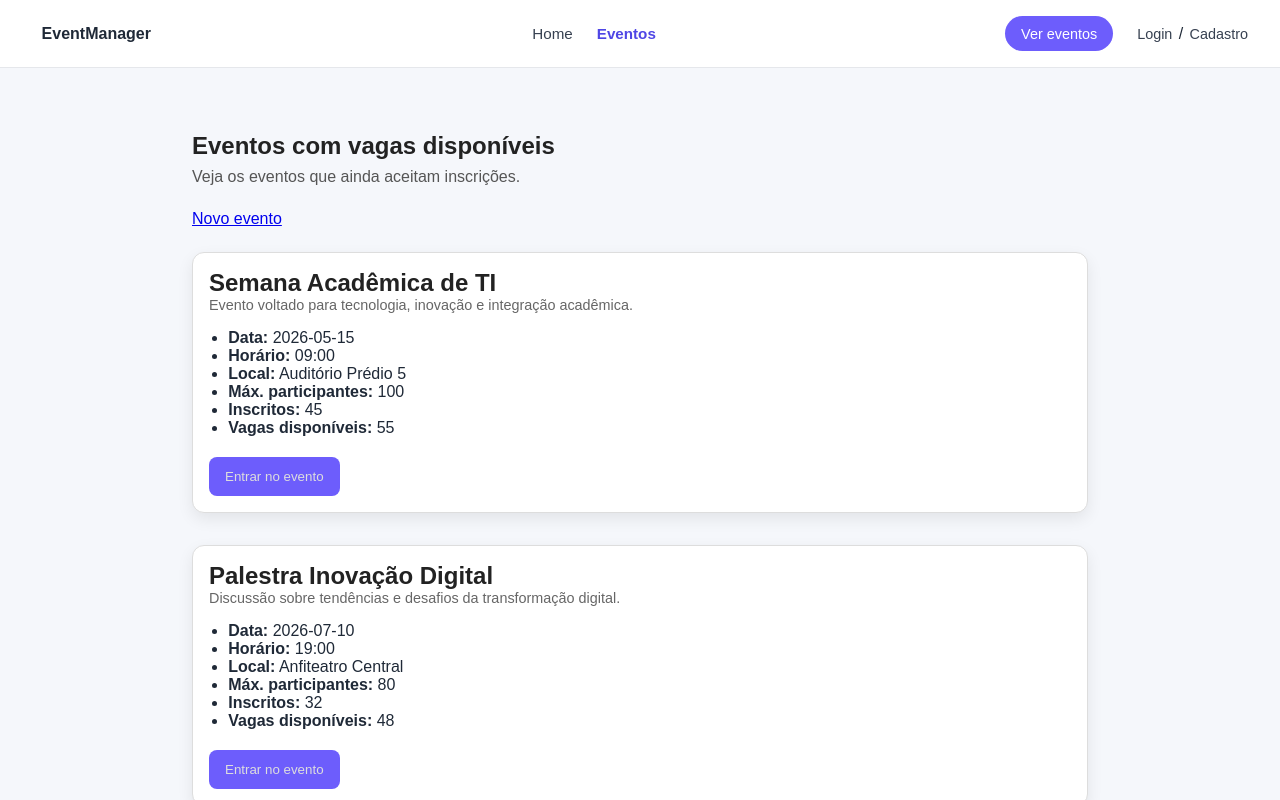
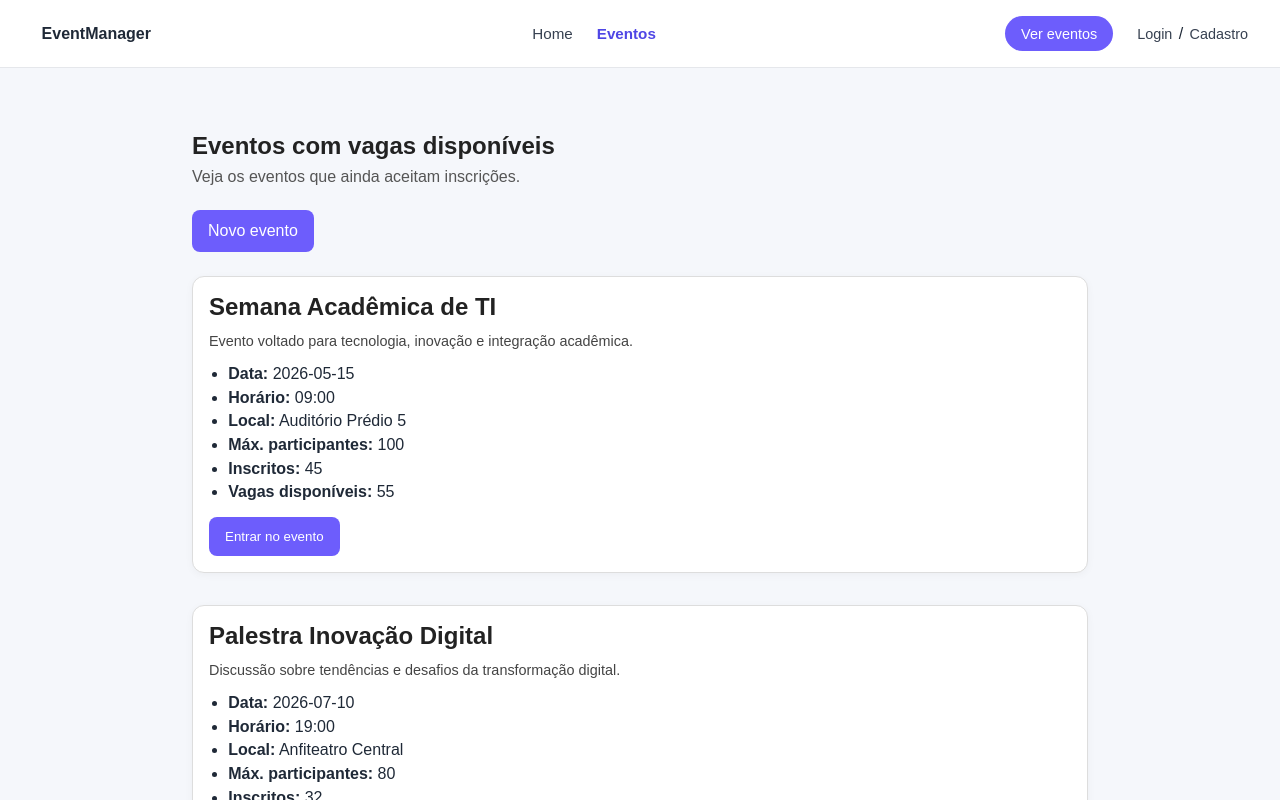
Before and after one commit to joaoConrad/Event_Manager_Front_End, an Angular app: page /events in a window 1280 px wide. Shown: the top 800 px of the page. Built offline with nearby package versions, Linux system fonts and the light colour scheme.

Commit message:
Refine styles for available events listing
Signed-off-by: HemannB <brunohemann@gmail.com>

```diff
--- a/src/app/features/events/pages/event-list/event-list.css
+++ b/src/app/features/events/pages/event-list/event-list.css
@@ -21,14 +21,15 @@
   margin-bottom: 1.5rem;
 }
 
-button {
+.new-event-btn {
+  display: inline-block;
   padding: 0.75rem 1rem;
   border: 0;
   border-radius: 8px;
   cursor: pointer;
   background-color: #6d5dfc;
-  color: #ddd;
- margin-top: 20px;
+  color: #fff;
+  text-decoration: none;
 }
 
 .empty-state {
@@ -48,13 +49,38 @@ button {
   border: 1px solid #ddd;
   border-radius: 12px;
   background: #fff;
+  box-shadow: 0 2px 8px rgba(0, 0, 0, 0.04);
 }
 
 .event-card h2 {
   margin-top: 0;
+  margin-bottom: 0.75rem;
+}
+
+.event-description {
+  margin-top: 0;
+  color: #444;
 }
 
 .event-card ul {
   padding-left: 1.2rem;
-  margin-bottom: 0;
+  margin-bottom: 1rem;
 }
+
+.event-card li {
+  margin-bottom: 0.35rem;
+}
+
+.join-btn {
+  padding: 0.75rem 1rem;
+  border: 0;
+  border-radius: 8px;
+  cursor: pointer;
+  background-color: #6d5dfc;
+  color: #fff;
+}
+
+.join-btn:hover,
+.new-event-btn:hover {
+  opacity: 0.92;
+}
```
